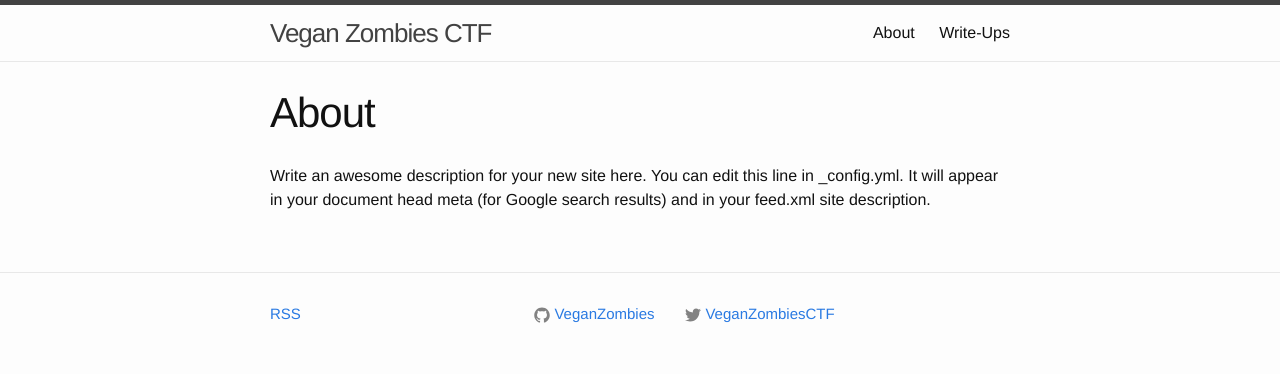
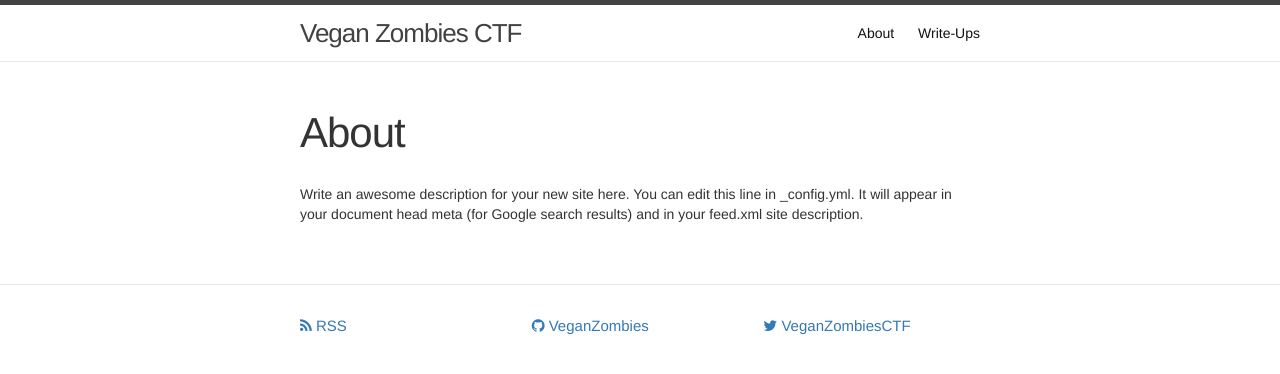
Before and after one commit to veganzombies/veganzombies.github.io, a Jekyll site: the page built from about.md, in a window 1280 px wide. Shown: the top 374 px of the page. Built offline with Jekyll 4.4.1, drawn with Linux system fonts in a browser that asks for light colours; nearby versions of some CDN libraries.

Commit message:
working on css and posts

```diff
--- a/_includes/footer.html
+++ b/_includes/footer.html
@@ -2,47 +2,31 @@
 
   <div class="wrapper">
     <div class="footer-col-wrapper">
-      <div class="footer-col  footer-col-1">
-        <ul class="social-media-list">
-	  <li>
+      <div class="footer-col  footer-col-1 col-md-4">
         <a href="{{ "/feed.xml" | prepend: site.baseurl }}">
+	  <span class="icon icon--rss">
+	    <i class="fa fa-rss"></i>
+	  </span>
 	  <span class="username">RSS</span>
 	</a>
-	  </li>
-        </ul>
       </div>
 
-      <div class="footer-col  footer-col-2">
-        <ul class="social-media-list">
-          <li>
+      <div class="footer-col  footer-col-2 col-md-4">
         <a href="https://github.com/{{ site.github_username }}">
-              <span class="icon  icon--github">
-                <svg viewBox="0 0 16 16">
-                  <path fill="#828282" d="M7.999,0.431c-4.285,0-7.76,3.474-7.76,7.761 c0,3.428,2.223,6.337,5.307,7.363c0.388,0.071,0.53-0.168,0.53-0.374c0-0.184-0.007-0.672-0.01-1.32 c-2.159,0.469-2.614-1.04-2.614-1.04c-0.353-0.896-0.862-1.135-0.862-1.135c-0.705-0.481,0.053-0.472,0.053-0.472 c0.779,0.055,1.189,0.8,1.189,0.8c0.692,1.186,1.816,0.843,2.258,0.645c0.071-0.502,0.271-0.843,0.493-1.037 C4.86,11.425,3.049,10.76,3.049,7.786c0-0.847,0.302-1.54,0.799-2.082C3.768,5.507,3.501,4.718,3.924,3.65 c0,0,0.652-0.209,2.134,0.796C6.677,4.273,7.34,4.187,8,4.184c0.659,0.003,1.323,0.089,1.943,0.261 c1.482-1.004,2.132-0.796,2.132-0.796c0.423,1.068,0.157,1.857,0.077,2.054c0.497,0.542,0.798,1.235,0.798,2.082 c0,2.981-1.814,3.637-3.543,3.829c0.279,0.24,0.527,0.713,0.527,1.437c0,1.037-0.01,1.874-0.01,2.129 c0,0.208,0.14,0.449,0.534,0.373c3.081-1.028,5.302-3.935,5.302-7.362C15.76,3.906,12.285,0.431,7.999,0.431z"/>
-                </svg>
+	  <span class="icon icon--github">
+	    <i class="fa fa-github"></i>
 	  </span>
-
           <span class="username">{{ site.github_username }}</span>
         </a>
-          </li>
-        </ul>
       </div>
 
-      <div class="footer-col  footer-col-3">
-	<ul class="social-media-list">
-          <li>
+      <div class="footer-col  footer-col-3 col-md-4">
         <a href="https://twitter.com/{{ site.twitter_username }}">
-              <span class="icon  icon--twitter">
-                <svg viewBox="0 0 16 16">
-                  <path fill="#828282" d="M15.969,3.058c-0.586,0.26-1.217,0.436-1.878,0.515c0.675-0.405,1.194-1.045,1.438-1.809
-                  c-0.632,0.375-1.332,0.647-2.076,0.793c-0.596-0.636-1.446-1.033-2.387-1.033c-1.806,0-3.27,1.464-3.27,3.27 c0,0.256,0.029,0.506,0.085,0.745C5.163,5.404,2.753,4.102,1.14,2.124C0.859,2.607,0.698,3.168,0.698,3.767 c0,1.134,0.577,2.135,1.455,2.722C1.616,6.472,1.112,6.325,0.671,6.08c0,0.014,0,0.027,0,0.041c0,1.584,1.127,2.906,2.623,3.206 C3.02,9.402,2.731,9.442,2.433,9.442c-0.211,0-0.416-0.021-0.615-0.059c0.416,1.299,1.624,2.245,3.055,2.271 c-1.119,0.877-2.529,1.4-4.061,1.4c-0.264,0-0.524-0.015-0.78-0.046c1.447,0.928,3.166,1.469,5.013,1.469 c6.015,0,9.304-4.983,9.304-9.304c0-0.142-0.003-0.283-0.009-0.423C14.976,4.29,15.531,3.714,15.969,3.058z"/>
-                </svg>
+	  <span class="icon icon-twitter">
+	    <i class="fa fa-twitter"></i>
 	  </span>
-
           <span class="username">{{ site.twitter_username }}</span>
         </a>
-          </li>
-	</ul>
       </div>
     </div>
 
--- a/_includes/head.html
+++ b/_includes/head.html
@@ -8,4 +8,8 @@
 
     <link rel="stylesheet" href="{{ "/css/main.css" | prepend: site.baseurl }}">
     <link rel="canonical" href="{{ page.url | replace:'index.html','' | prepend: site.baseurl | prepend: site.url }}">
+
+    <link href="https://maxcdn.bootstrapcdn.com/bootstrap/3.3.4/css/bootstrap.min.css" rel="stylesheet">
+    <script src="https://maxcdn.bootstrapcdn.com/bootstrap/3.3.4/js/bootstrap.min.js"></script>
+    <link rel="stylesheet" href="https://maxcdn.bootstrapcdn.com/font-awesome/4.3.0/css/font-awesome.min.css">
 </head>
```
Lines whose indentation alone changed are shown as unchanged.
